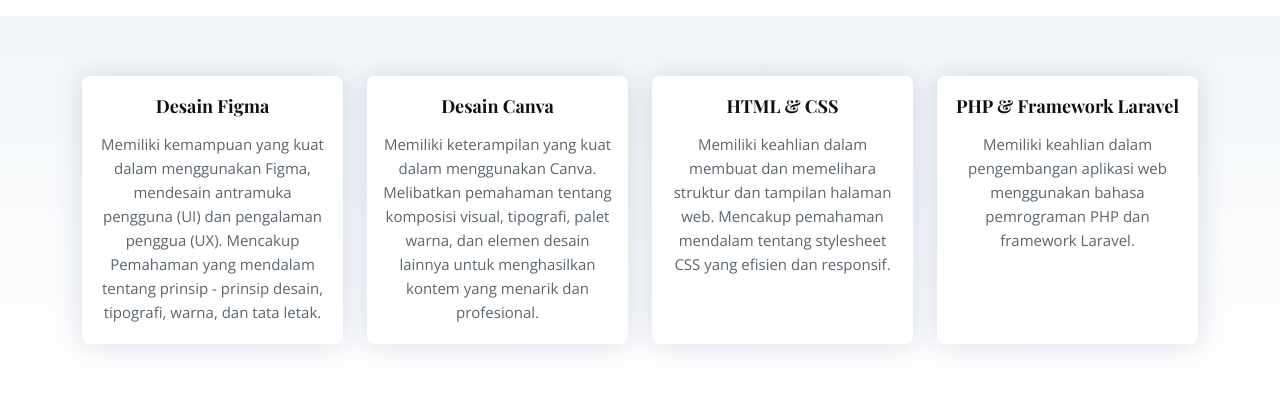
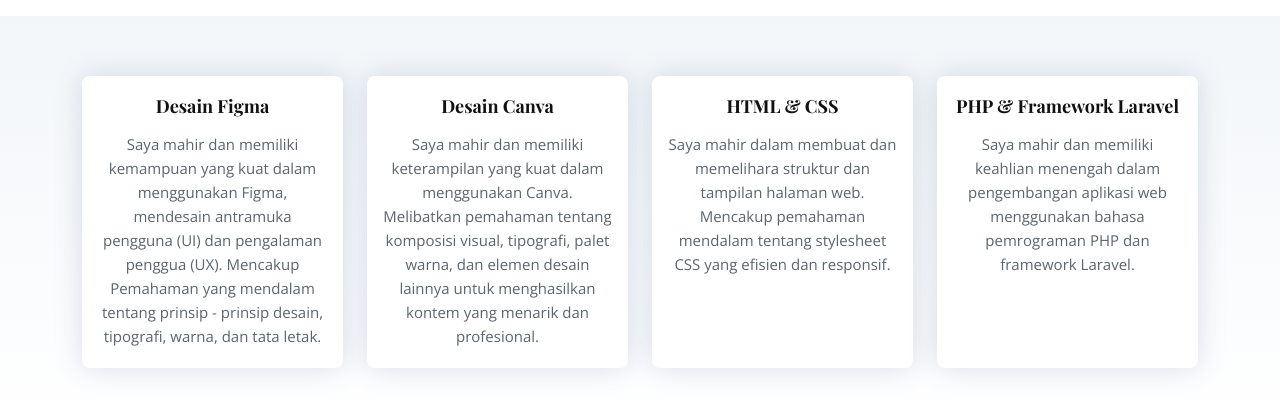
Before and after one commit to malvarnaa/CV-Web, a plain HTML site: page index.html in a window 1280 px wide. Shown: the part 2120-2518 px from the top of the page. Drawn offline with nearby package versions, Linux system fonts and the light colour scheme; a web font is replaced by a local one.

Commit message:
Update index.html

```diff
--- a/index.html
+++ b/index.html
@@ -5,7 +5,7 @@
   <meta charset="utf-8">
   <meta content="width=device-width, initial-scale=1.0" name="viewport">
 
-  <title>CV Malva - SMKN 1 Kawali</title>
+  <title>Portofolio | Malva Riski Nur Aulia</title>
   <meta content="" name="description">
   <meta content="" name="keywords">
 
@@ -256,28 +256,28 @@
           <div class="col-md-6 col-lg-3 d-flex align-items-stretch mb-5 mb-lg-0">
             <div class="icon-box" align="center">
               <h4 class="title"><a href="">Desain Figma</a></h4>
-              <p class="description">Memiliki kemampuan yang kuat dalam menggunakan Figma, mendesain antramuka pengguna (UI) dan pengalaman penggua (UX). Mencakup Pemahaman yang mendalam tentang prinsip - prinsip desain, tipografi, warna, dan tata letak.</p>
+              <p class="description">Saya mahir dan memiliki kemampuan yang kuat dalam menggunakan Figma, mendesain antramuka pengguna (UI) dan pengalaman penggua (UX). Mencakup Pemahaman yang mendalam tentang prinsip - prinsip desain, tipografi, warna, dan tata letak.</p>
             </div>
           </div>
 
           <div class="col-md-6 col-lg-3 d-flex align-items-stretch mb-5 mb-lg-0">
             <div class="icon-box" align="center">
               <h4 class="title"><a href="">Desain Canva</a></h4>
-              <p class="description">Memiliki keterampilan yang kuat dalam menggunakan Canva. Melibatkan pemahaman tentang komposisi visual, tipografi, palet warna, dan elemen desain lainnya untuk menghasilkan kontem yang menarik dan profesional.</p>
+              <p class="description">Saya mahir dan memiliki keterampilan yang kuat dalam menggunakan Canva. Melibatkan pemahaman tentang komposisi visual, tipografi, palet warna, dan elemen desain lainnya untuk menghasilkan kontem yang menarik dan profesional.</p>
             </div>
           </div>
 
           <div class="col-md-6 col-lg-3 d-flex align-items-stretch mb-5 mb-lg-0">
             <div class="icon-box" align="center">
               <h4 class="title"><a href="">HTML & CSS</a></h4>
-              <p class="description">Memiliki keahlian dalam membuat dan memelihara struktur dan tampilan halaman web. Mencakup pemahaman mendalam tentang stylesheet CSS yang efisien dan responsif.</p>
+              <p class="description">Saya mahir dalam membuat dan memelihara struktur dan tampilan halaman web. Mencakup pemahaman mendalam tentang stylesheet CSS yang efisien dan responsif.</p>
             </div>
           </div>
 
           <div class="col-md-6 col-lg-3 d-flex align-items-stretch mb-5 mb-lg-0">
             <div class="icon-box" align="center">
               <h4 class="title"><a href="">PHP & Framework Laravel</a></h4>
-              <p class="description">Memiliki keahlian dalam pengembangan aplikasi web menggunakan bahasa pemrograman PHP dan framework Laravel.</p>
+              <p class="description">Saya mahir dan memiliki keahlian menengah dalam pengembangan aplikasi web menggunakan bahasa pemrograman PHP dan framework Laravel.</p>
             </div>
           </div>
 
@@ -485,7 +485,7 @@
         <!-- You can delete the links only if you purchased the pro version. -->
         <!-- Licensing information: https://bootstrapmade.com/license/ -->
         <!-- Purchase the pro version with working PHP/AJAX contact form: https://bootstrapmade.com/free-html-bootstrap-template-lonely/ -->
-        Designed by <a href="https://bootstrapmade.com/">BootstrapMade</a>
+        Designed by <a href="https://bootstrapmade.com/">Malvarrna</a>
       </div>
     </div>
   </footer><!-- End  Footer -->
```
